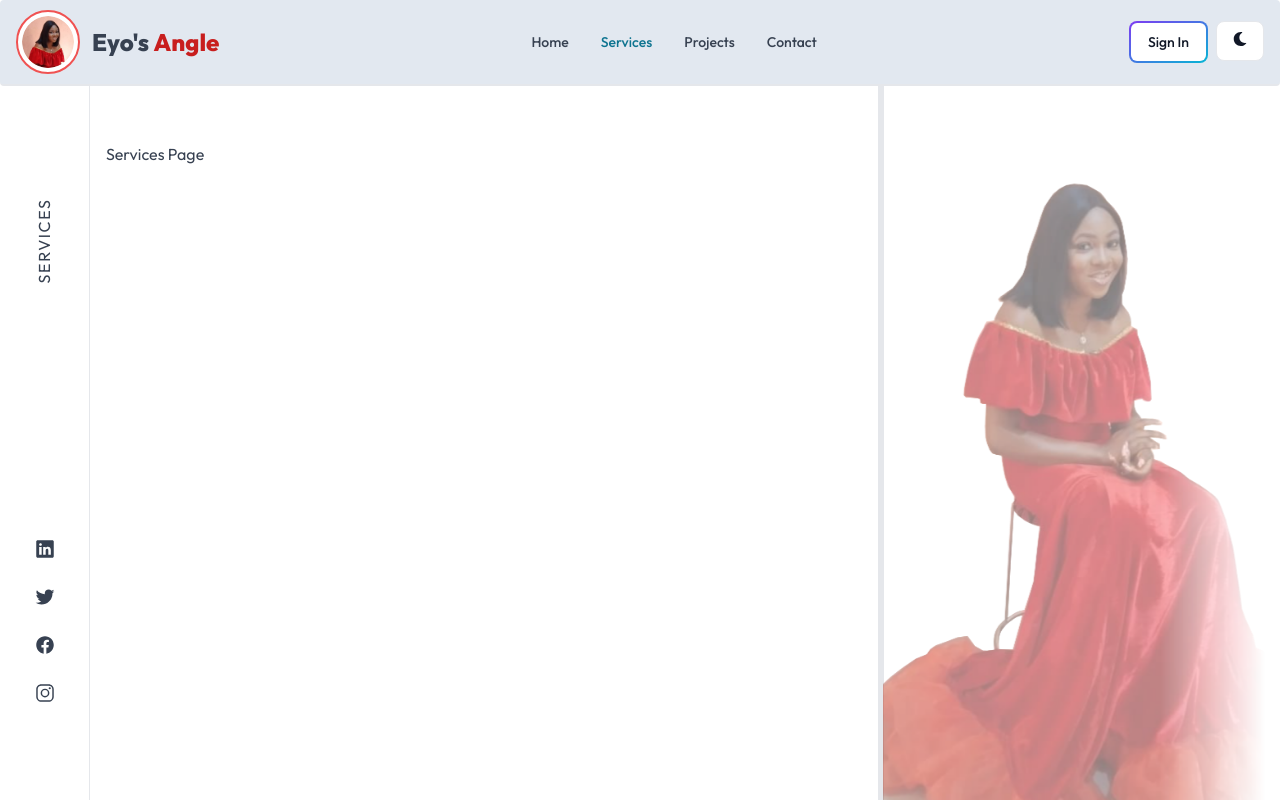
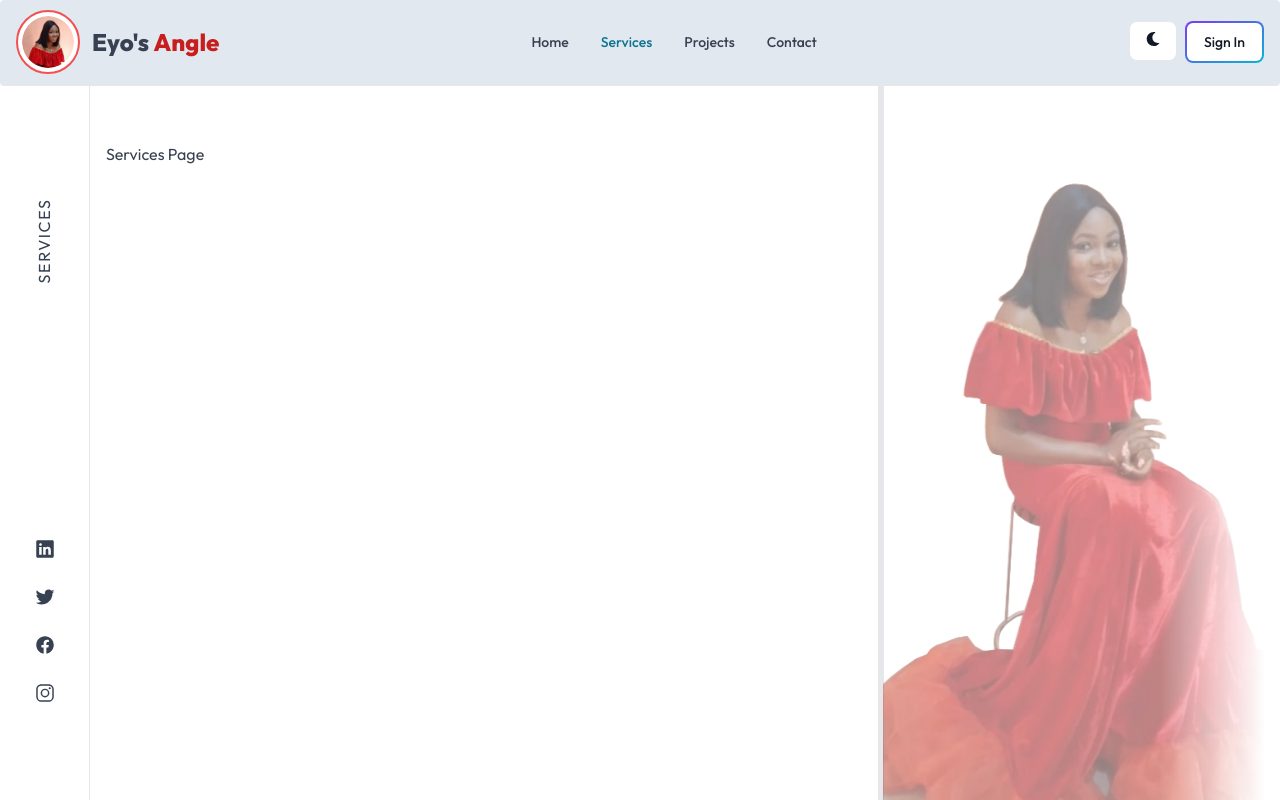
Before and after one commit to Ameneterh/pharmeyoanwan, a React (Vite) app in the folder client/: page /services in a window 1280 px wide. Shown: the top 800 px of the page. Built offline with nearby package versions, Linux system fonts and the light colour scheme; no server answers.

Commit message:
update header

```diff
--- a/client/src/components/Header.jsx
+++ b/client/src/components/Header.jsx
@@ -50,6 +50,15 @@ function Header() {
 
         <div className="flex gap-2 md:order-2">
           {/* show profile picture on login */}
+          <Button
+            className="w-12 h-10"
+            color="gray"
+            onClick={() => {
+              dispatch(toggleTheme());
+            }}
+          >
+            {theme === "light" ? <FaMoon /> : <FaSun />}
+          </Button>
           {currentUser ? (
             <Dropdown
               arrowIcon={false}
@@ -75,15 +84,6 @@ function Header() {
               </Button>
             </Link>
           )}
-          <Button
-            className="w-12 h-10"
-            color="gray"
-            onClick={() => {
-              dispatch(toggleTheme());
-            }}
-          >
-            {theme === "light" ? <FaMoon /> : <FaSun />}
-          </Button>
 
           <Navbar.Toggle />
         </div>
```
